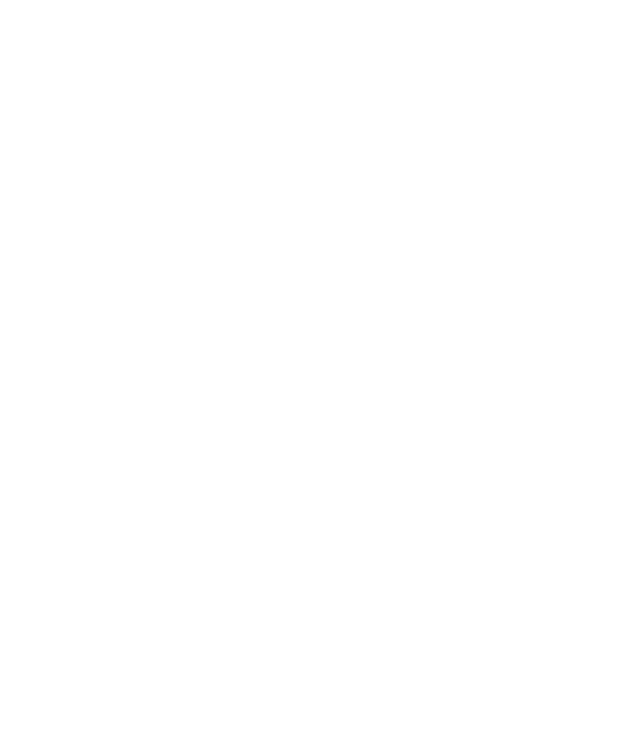
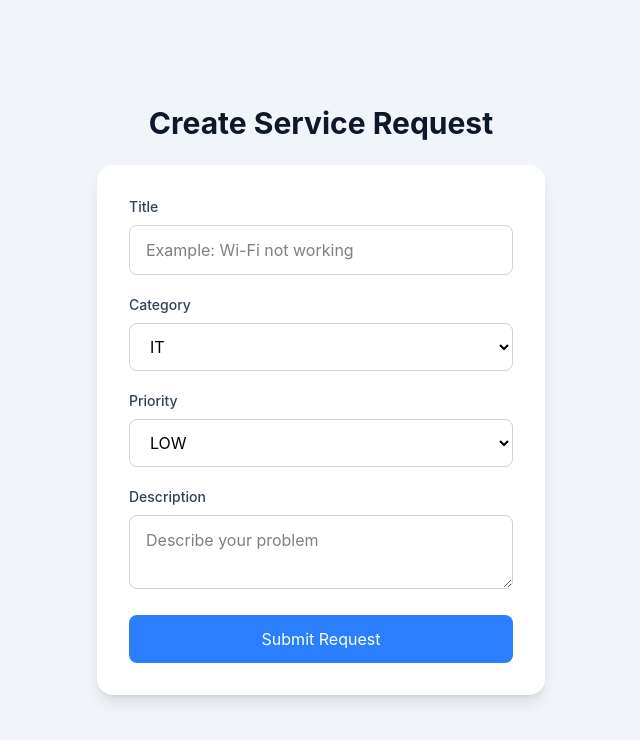
Before and after one commit to Vedavathi-S/campus-service-desk, a React app in the folder frontend/: page /create-ticket in a window 1280 px wide. Before the commit this address had no page. Shown: the top 740 px of the page, without its empty margins (319-959 px from the left). Built offline with nearby package versions, Linux system fonts and the light colour scheme; the HTML template or start-up script is replaced by a standard one.

Commit message:
Added CreateTicket, MyTickets, AdminDashboard pages

```diff
--- a/frontend/src/App.jsx
+++ b/frontend/src/App.jsx
@@ -3,6 +3,9 @@ import Practice from './Practice'
 import Login from './Pages/Login'
 import Register from './Pages/Register'
 import Dashboard from './Pages/Dashboard'
+import CreateTicket from './Pages/CreateTicket'
+import MyTickets from './Pages/MyTickets'
+import AdminDashboard from './Pages/AdminDashboard'
 import { BrowserRouter as Router, Route, Routes } from 'react-router-dom'
 
 const App = () => {
@@ -14,6 +17,9 @@ const App = () => {
           <Route path="/login" element={<Login />} />
           <Route path="/register" element={<Register />} />
           <Route path="/dashboard" element={<Dashboard />} />
+          <Route path="/create-ticket" element={<CreateTicket />} />
+          <Route path="/tickets" element={<MyTickets />} />
+          <Route path="/admin" element={<AdminDashboard />} />
         </Routes>
       </Router>
     </div>
--- a/frontend/src/Pages/AdminDashboard.jsx
+++ b/frontend/src/Pages/AdminDashboard.jsx
@@ -0,0 +1,43 @@
+import React from 'react'
+import { Link } from "react-router-dom";
+
+const AdminDashboard = () => {
+  return (
+    <div className="min-h-screen bg-slate-100 flex flex-col items-center justify-center px-4">
+       <h1 className="text-3xl font-bold text-slate-900 mb-6">
+        Admin Dashboard
+        </h1>
+
+      <h3 className="text-xl font-semibold text-slate-900 mb-2">
+        Total Requests: 52
+        </h3>
+      <h3 className="text-xl font-semibold text-slate-900 mb-2">
+        Open: 14
+        </h3>
+      <h3 className="text-xl font-semibold text-slate-900 mb-2">
+        In Progress: 10
+        </h3>
+      <h3 className="text-xl font-semibold text-slate-900 mb-2">
+        Resolved: 28
+        </h3>
+
+      <hr />
+
+      <h2 className="text-2xl font-bold text-slate-900 mb-4">
+        Recent Requests
+        </h2>
+
+      <p className="text-slate-700 mb-2">
+        Wi-Fi Problem — HIGH — OPEN
+      </p>
+      <p className="text-slate-700 mb-2">
+        Projector Problem — MEDIUM — IN_PROGRESS
+      </p>
+      <p className="text-slate-700">
+        ID Card Issue — LOW — RESOLVED
+      </p>
+    </div>
+  )
+}
+
+export default AdminDashboard
--- a/frontend/src/Pages/CreateTicket.jsx
+++ b/frontend/src/Pages/CreateTicket.jsx
@@ -0,0 +1,69 @@
+import React from 'react'
+import { Link } from 'react-router-dom'
+
+const CreateTicket = () => {
+  return (
+    <div className="min-h-screen bg-slate-100 flex flex-col items-center justify-center px-4">
+       <h1 className="text-3xl font-bold text-slate-900 mb-6">
+        Create Service Request
+        </h1>
+
+      <form className="bg-white rounded-2xl shadow-lg p-8 w-full max-w-md space-y-5">
+        <div>
+          <label className="block text-sm font-medium text-slate-700 mb-2">
+            Title
+            </label>
+          <input
+            type="text"
+            placeholder="Example: Wi-Fi not working"
+            className="w-full px-4 py-3 border border-slate-300 rounded-lg outline-none focus:ring-2 focus:ring-blue-500"
+          />
+        </div>
+
+        <div>
+          <label className="block text-sm font-medium text-slate-700 mb-2">
+            Category
+          </label>
+
+          <select className="w-full px-4 py-3 border border-slate-300 rounded-lg outline-none focus:ring-2 focus:ring-blue-500">
+            <option>IT</option>
+            <option>Maintenance</option>
+            <option>Laboratory</option>
+            <option>Classroom</option>
+            <option>ID Card</option>
+          </select>
+        </div>
+
+        <div>
+          <label className="block text-sm font-medium text-slate-700 mb-2">
+            Priority
+          </label>
+
+          <select className="w-full px-4 py-3 border border-slate-300 rounded-lg outline-none focus:ring-2 focus:ring-blue-500">
+            <option>LOW</option>
+            <option>MEDIUM</option>
+            <option>HIGH</option>
+          </select>
+        </div>
+
+        <div>
+          <label className="block text-sm font-medium text-slate-700 mb-2">
+            Description
+          </label>
+
+          <textarea
+            className="w-full px-4 py-3 border border-slate-300 rounded-lg outline-none focus:ring-2 focus:ring-blue-500"
+
+            placeholder="Describe your problem"
+          />
+        </div>
+
+        <button type="submit" className="w-full bg-blue-500 text-white py-3 rounded-lg hover:bg-blue-600 focus:outline-none focus:ring-2 focus:ring-blue-500">
+          Submit Request
+        </button>
+      </form>
+    </div>
+  );
+}
+
+export default CreateTicket
--- a/frontend/src/Pages/MyTickets.jsx
+++ b/frontend/src/Pages/MyTickets.jsx
@@ -0,0 +1,48 @@
+import React from 'react'
+import { Link } from "react-router-dom";
+
+function MyTickets() {
+
+  const tickets = [
+    {
+      id: 101,
+      title: "Wi-Fi not working",
+      category: "IT",
+      priority: "HIGH",
+      status: "OPEN"
+    },
+    {
+      id: 102,
+      title: "Projector problem",
+      category: "Classroom",
+      priority: "MEDIUM",
+      status: "RESOLVED"
+    }
+  ];
+
+  return (
+    <div className="min-h-screen bg-slate-100 flex flex-col items-center justify-center px-4">
+      <h1 className="text-3xl font-bold text-slate-900 mb-6">
+        My Service Requests
+        </h1>
+
+      {tickets.map((ticket) => (
+        <div key={ticket.id} className="bg-white rounded-2xl shadow-lg p-8 w-full max-w-md mb-4">
+          <h3 className="text-xl font-semibold text-slate-900 mb-2">
+            {ticket.title}</h3>
+
+          <p className="text-slate-700 mb-2">
+            Category: {ticket.category}</p>
+
+          <p className="text-slate-700 mb-2">
+            Priority: {ticket.priority}</p>
+
+          <p className="text-slate-700">
+            Status: {ticket.status}</p>
+        </div>
+      ))}
+    </div>
+  );
+}
+
+export default MyTickets;
```
